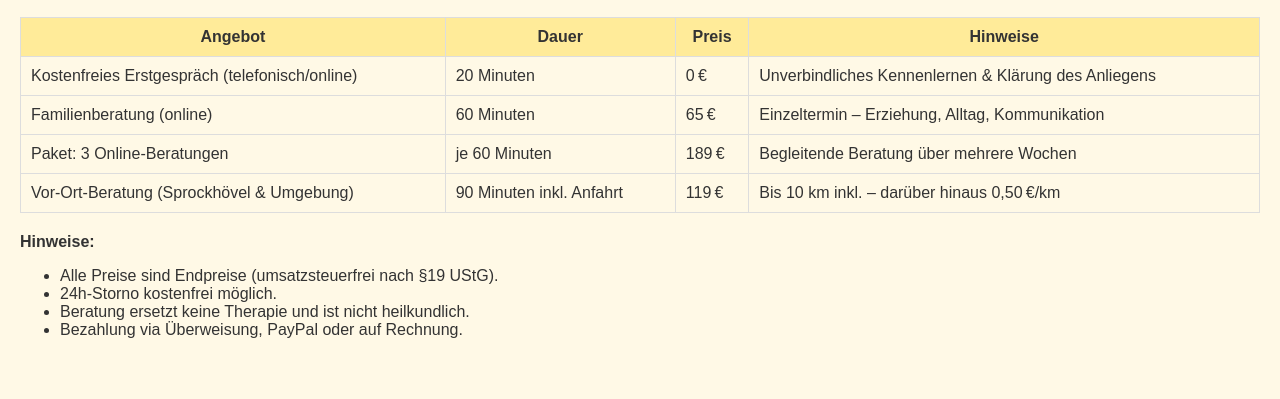
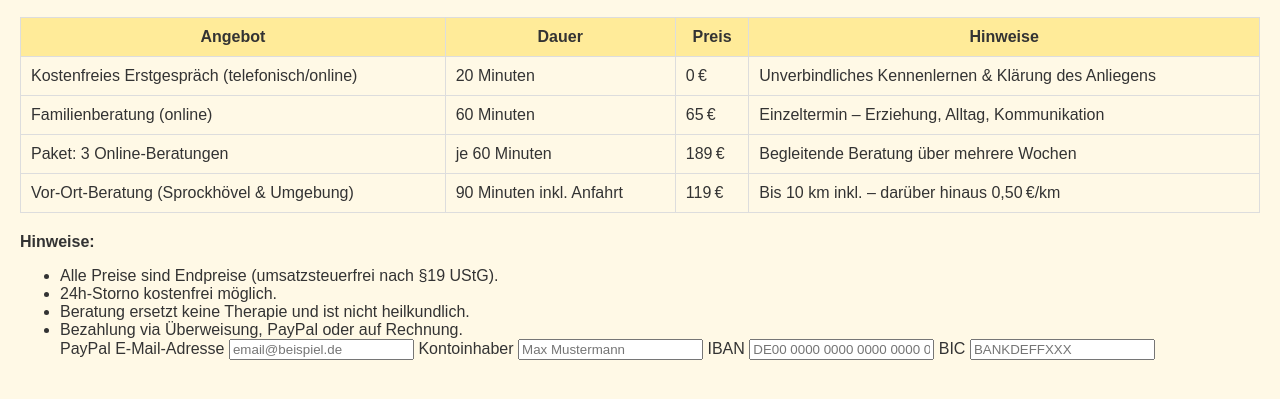
Before and after one commit to RichyX3/FamilienKompas-Jansen, a plain HTML site: page angebot.html in a window 1280 px wide. Shown: the part 291-690 px from the top of the page. Drawn offline with Linux system fonts and the light colour scheme.

Commit message:
Update angebot.html

```diff
--- a/angebot.html
+++ b/angebot.html
@@ -125,6 +125,19 @@
     <li>24h-Storno kostenfrei möglich.</li>
     <li>Beratung ersetzt keine Therapie und ist nicht heilkundlich.</li>
     <li>Bezahlung via Überweisung, PayPal oder auf Rechnung.</li>
+    <!-- PayPal-Daten -->
+<label for="paypal-email">PayPal E-Mail-Adresse</label>
+<input type="email" id="paypal-email" name="paypal-email" placeholder="email@beispiel.de" />
+
+<!-- Überweisungsdaten -->
+<label for="kontoinhaber">Kontoinhaber</label>
+<input type="text" id="kontoinhaber" name="kontoinhaber" placeholder="Max Mustermann" />
+
+<label for="iban">IBAN</label>
+<input type="text" id="iban" name="iban" placeholder="DE00 0000 0000 0000 0000 00" />
+
+<label for="bic">BIC</label>
+<input type="text" id="bic" name="bic" placeholder="BANKDEFFXXX" />
   </ul>
 </div>
 </body>
```
